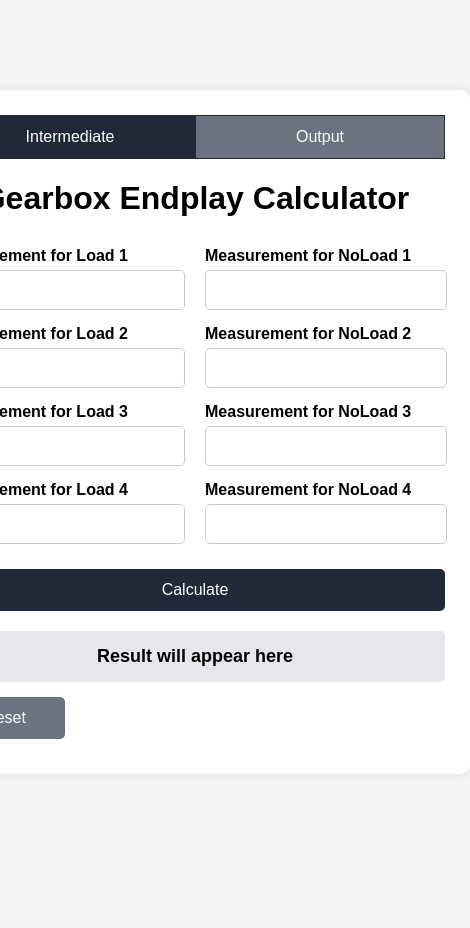
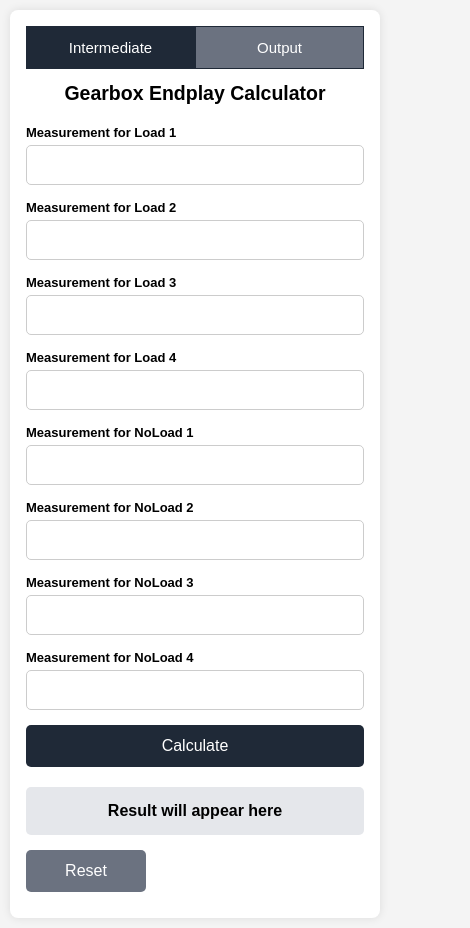
Before and after one commit to ymhaFR/EndPlay, a plain HTML site: page index.html in a window 390 px wide. Shown: the whole page, 470 px wide, since content can reach past the window. Before the commit the page ends 864 px from the top, so only its background shows below. Drawn offline with Linux system fonts and the light colour scheme.

Commit message:
Update styles.css

```diff
--- a/styles.css
+++ b/styles.css
@@ -1,21 +1,24 @@
 body {
   font-family: Arial, sans-serif;
   background: #f4f4f4;
-      height: 100vh;
+  min-height: 100vh;
   display: flex;
   padding: 0;
   margin: 10px auto;
   align-items: center;
   justify-content: center;
+  box-sizing: border-box;
 }
 
 .container {
+  width: 100%;
   max-width: 500px;
   margin: auto;
   background: white;
   padding: 25px;
   border-radius: 10px;
   box-shadow: 0px 0px 10px rgba(0,0,0,0.1);
+  box-sizing: border-box;
 }
 
 .in-out-btn {
@@ -24,36 +27,38 @@ body {
 }
 
 .in-out-btn button {
+  flex: 1;
   padding: 12px 20px;
   border: 1px solid #1f2937;
   border-radius: 0px;
-      background-color: #6b7280; /* Gray inactive */
+  background-color: #6b7280;
   color: white;
   cursor: pointer;
   transition: 0.3s;
-      align-items: center;
+  font-size: 15px;
 }
 
 .in-out-btn button.active {
-      background-color: #1f2937; /* Active button */
-      align-items: center;
+  background-color: #1f2937;
 }
 
 h1 {
   text-align: center;
   margin-bottom: 20px;
+  font-size: clamp(18px, 5vw, 24px);
 }
 
 #input-section {
   display: flex;
   flex-direction: row;
   padding: 10px;
-      align-items: center;
+  align-items: flex-start;
   justify-content: center;
+  gap: 10px;
 }
 
 #int-input-group {
-      margin-right: 20px;
+  margin-right: 10px;
 }
 
 .input-group {
@@ -64,15 +69,23 @@ body {
   display: block;
   margin-bottom: 5px;
   font-weight: bold;
+  font-size: 14px;
 }
 
-    input {
-      width: 220px;
+input[type="number"] {
+  width: 100%;
   max-width: 100%;
   padding: 10px;
   font-size: 16px;
   border-radius: 5px;
   border: 1px solid #ccc;
+  box-sizing: border-box;
+}
+
+#int-input-group,
+#out-input-group {
+  flex: 1;
+  min-width: 0;
 }
 
 .H2-input-group {
@@ -80,11 +93,12 @@ body {
 }
 
 .H2-input-group input {
-      width:95.5%;
+  width: 100%;
   padding: 10px;
   font-size: 16px;
   border-radius: 5px;
   border: 1px solid #ccc;
+  box-sizing: border-box;
 }
 
 .hidden {
@@ -138,7 +152,8 @@ body {
 .status {
   margin-top: 10px;
   text-align: center;
-      font-size: 18px;
+  font-size: 16px;
+  word-break: break-word;
 }
 
 .good {
@@ -148,3 +163,48 @@ body {
 .bad {
   color: red;
 }
+
+/* ── Mobile ── */
+@media (max-width: 480px) {
+  body {
+    align-items: flex-start;
+    padding: 10px;
+    margin: 0;
+  }
+
+  .container {
+    padding: 16px;
+    border-radius: 8px;
+  }
+
+  #input-section {
+    flex-direction: column;
+    padding: 0;
+    gap: 0;
+  }
+
+  #int-input-group {
+    margin-right: 0;
+    width: 100%;
+  }
+
+  #out-input-group {
+    width: 100%;
+  }
+
+  input[type="number"] {
+    font-size: 16px; /* prevents iOS auto-zoom */
+  }
+
+  label {
+    font-size: 13px;
+  }
+
+  .result {
+    font-size: 16px;
+  }
+
+  .status {
+    font-size: 14px;
+  }
+}
```
Lines whose indentation alone changed are shown as unchanged.
